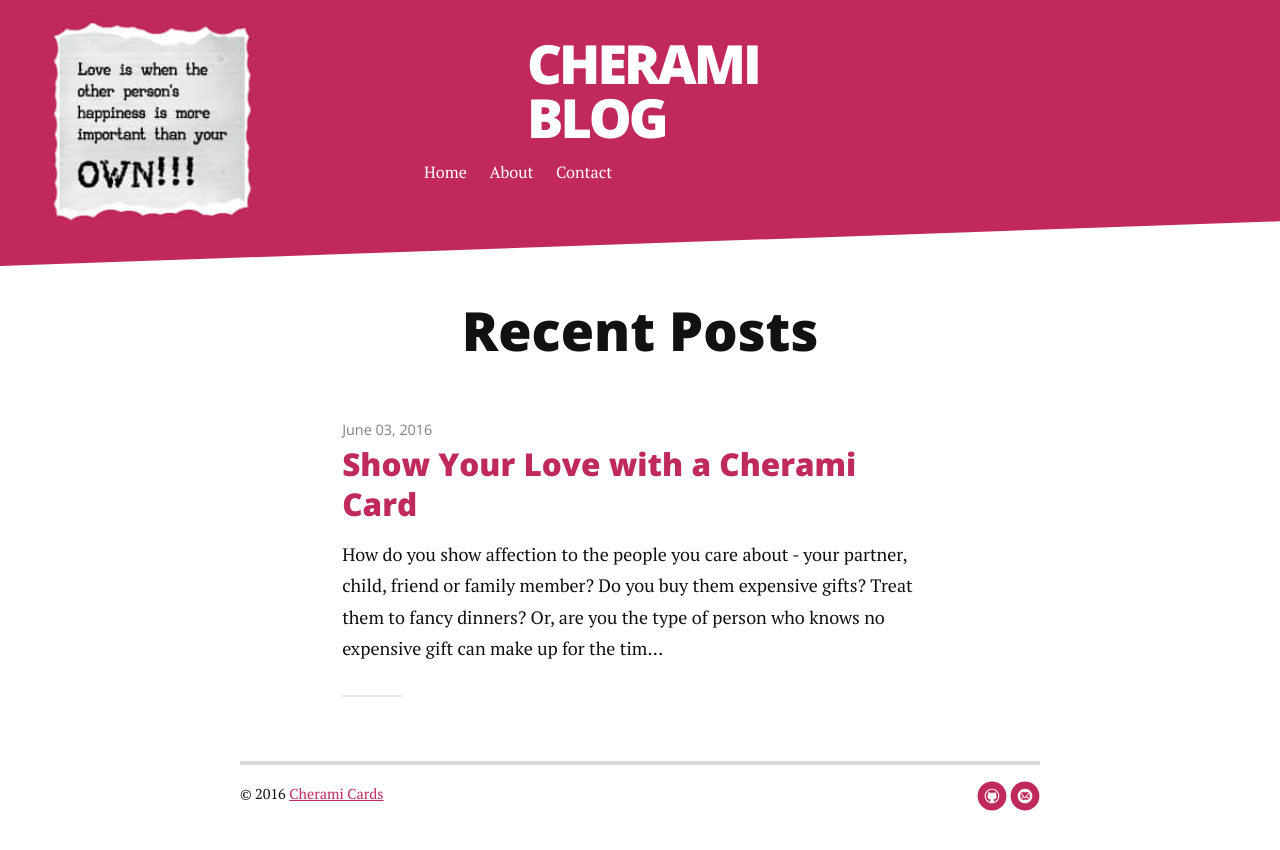
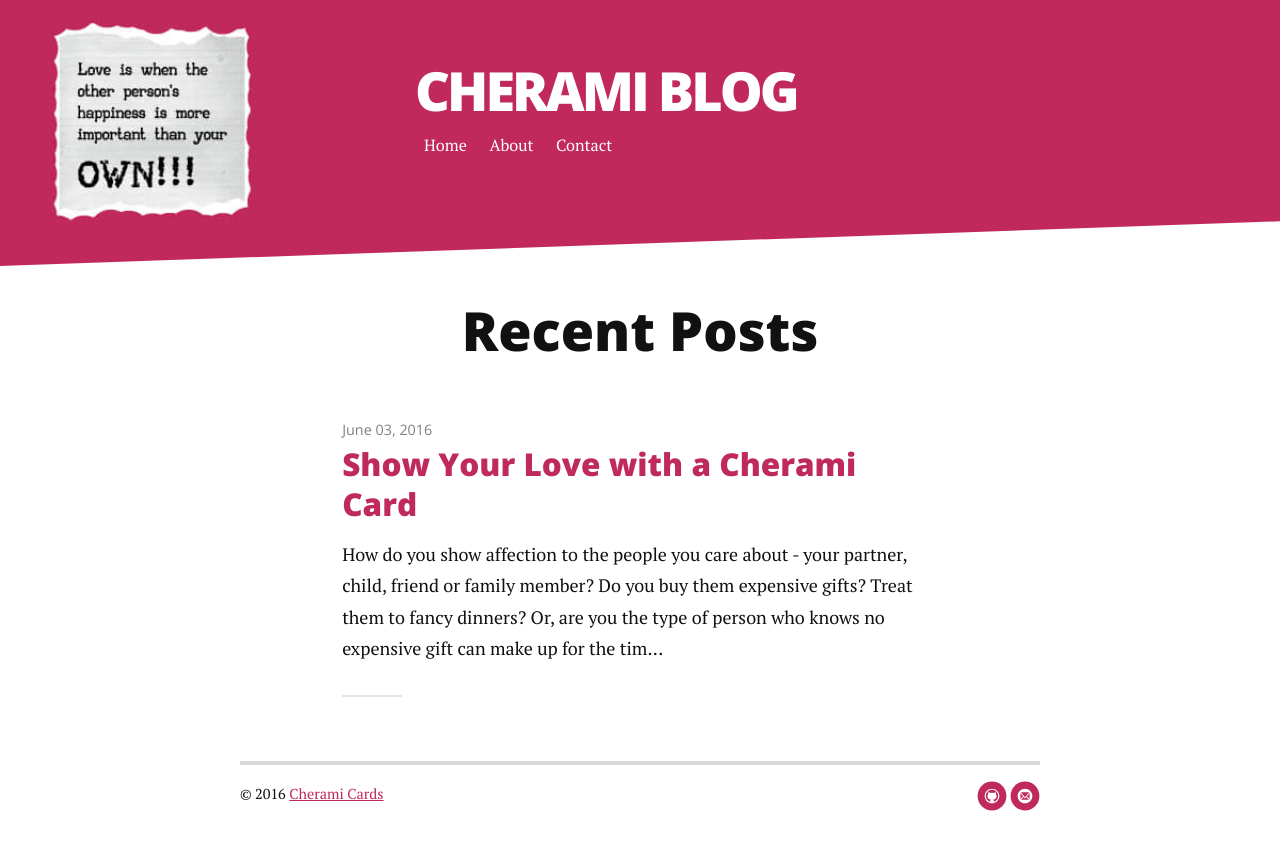
Before and after one commit to CheramiCards/blog, a Jekyll site: the page built from index.html, in a window 1280 px wide. Shown: the top 850 px of the page. Built offline with Jekyll 4.4.1, drawn with Linux system fonts in a browser that asks for light colours; nearby versions of some CDN libraries; the list of posts is cut into pages by our own code.

Commit message:
Update css

```diff
--- a/assets/css/style.css
+++ b/assets/css/style.css
@@ -1265,12 +1265,4 @@ img[src*='#center'] {
   .header .container {
     max-width: 450px;
   }
-  .header h1 {
-    padding-left: 11rem;
-  }
 }
-@media only screen and (min-width: 485px) {
-  .header h1 {
-    padding-left: 7rem;
-  }
-}
```
